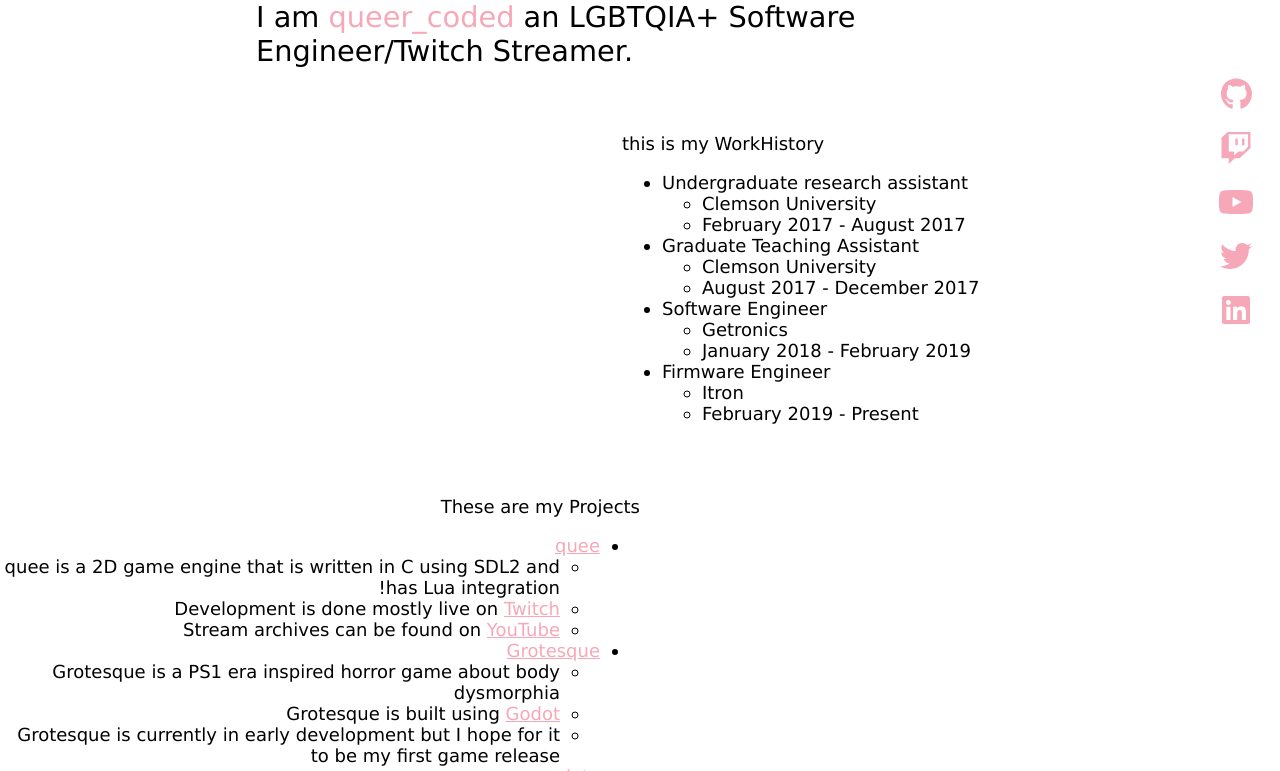
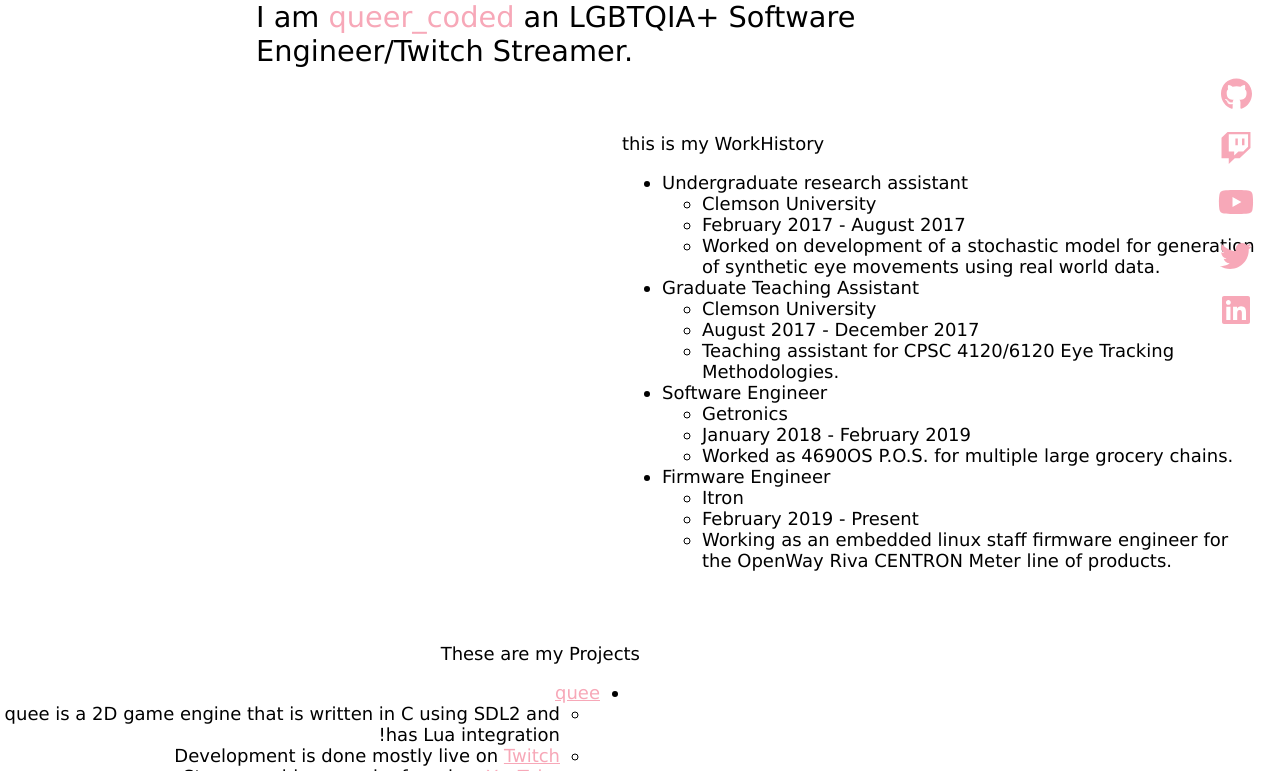
Before and after one commit to jaret-queercoded/jaret-queercoded.github.io, a React (Create React App) app: page / in a window 1280 px wide. Shown: the part 430-1201 px from the top of the page. Built offline with nearby package versions, Linux system fonts and the light colour scheme.

Commit message:
Fleshing out work history

```diff
--- a/src/components/WorkHistory.tsx
+++ b/src/components/WorkHistory.tsx
@@ -7,21 +7,25 @@
                 <ul>
                     <li>Clemson University</li>
                     <li>February 2017 - August 2017</li>
+                    <li>Worked on development of a stochastic model for generation of synthetic eye movements using real world data.</li>
                 </ul>
                 <li>Graduate Teaching Assistant</li>
                 <ul>
                     <li>Clemson University</li>
                     <li>August 2017 - December 2017</li>
+                    <li>Teaching assistant for CPSC 4120/6120 Eye Tracking Methodologies.</li>
                 </ul>
                 <li>Software Engineer</li>
                 <ul>
                     <li>Getronics</li>
                     <li>January 2018 - February 2019</li>
+                    <li>Worked as 4690OS P.O.S. for multiple large grocery chains.</li>
                 </ul>
                 <li>Firmware Engineer</li>
                 <ul>
                     <li>Itron</li>
                     <li>February 2019 - Present</li>
+                    <li>Working as an embedded linux staff firmware engineer for the OpenWay Riva CENTRON Meter line of products.</li>
                 </ul>
             </ul>
         </div>
```
